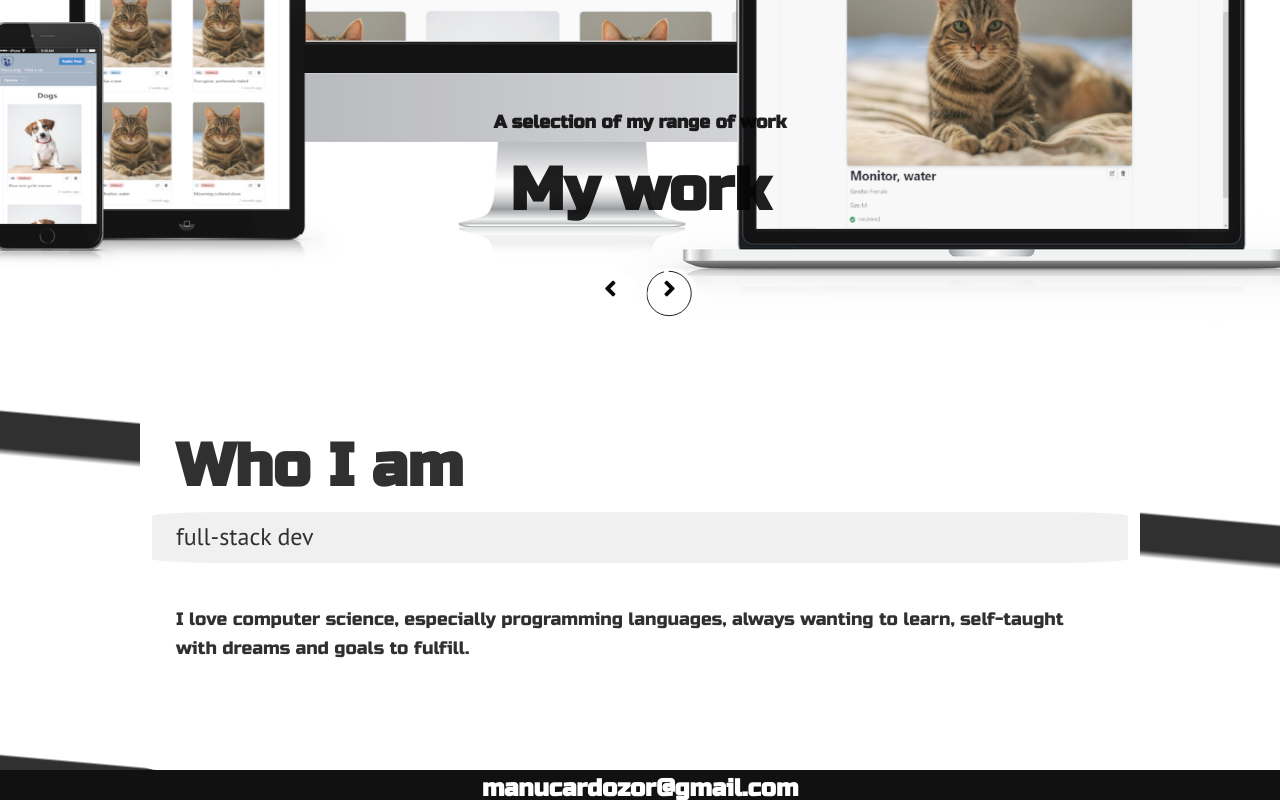
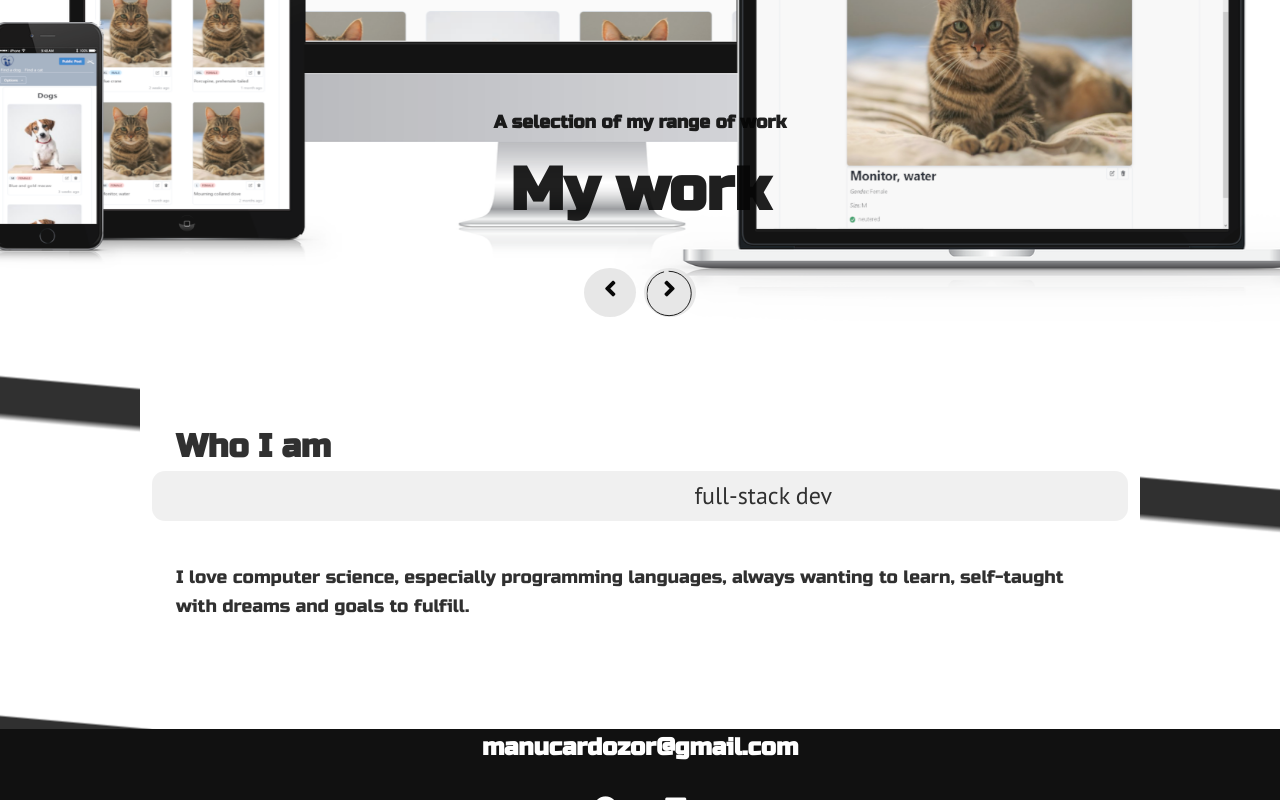
Before and after one commit to MFCardozo/portofolio, a plain HTML site: page index.html in a window 1280 px wide. Shown: the part 2000-2800 px from the top of the page. Drawn offline with nearby package versions, Linux system fonts and the light colour scheme.

Commit message:
fix responsive problems

```diff
--- a/css/style.css
+++ b/css/style.css
@@ -98,7 +98,7 @@ strong {
   letter-spacing: 2px;
   font-weight: var(--fw-bold);
   transition: transform 200ms ease-in-out;
-  border-radius: 8%;
+  border-radius: 0.4vw;
 }
 .btn:hover {
   transform: scale(1.1);
@@ -144,7 +144,7 @@ h3 {
 .section__subtitle--intro,
 .section__subtitle--about {
   background: rgba(0, 0, 0, 0.06);
-  border-radius: 8%;
+  border-radius: 1vw;
   padding: 0.25em;
   font-family: var(--ff-secondary);
   margin-bottom: 1em;
@@ -312,6 +312,7 @@ header {
 .section__subtitle--intro {
   display: inline-block;
   align-self: flex-end;
+  text-align: end;
   width: 90vw;
 }
 
@@ -482,7 +483,7 @@ header {
 .carousel__button {
   position: relative;
   margin: 0 0.2em;
-  background: rgba(255, 255, 255, 0.8);
+  background: rgba(225, 225, 225, 0.8);
   cursor: pointer;
   border-radius: 50%;
   height: 6.1vmin;
@@ -560,15 +561,19 @@ svg circle {
     var(--clr-dark) 100%
   );
 
-  background-size: 140% 60%;
+  background-size: 147% 53%;
 }
 .section__title--about {
   margin-top: 0.25em;
+  font-size: 1.8em;
+}
+.section__subtitle--about {
+  text-align: end;
 }
 
 .about-me__body {
   background: var(--clr-light);
-  border-radius: 5%;
+  border-radius: 1vw;
 }
 
 @media (min-width: 600px) {
```
Also changed, not shown: img/image-four.jpg (added).
